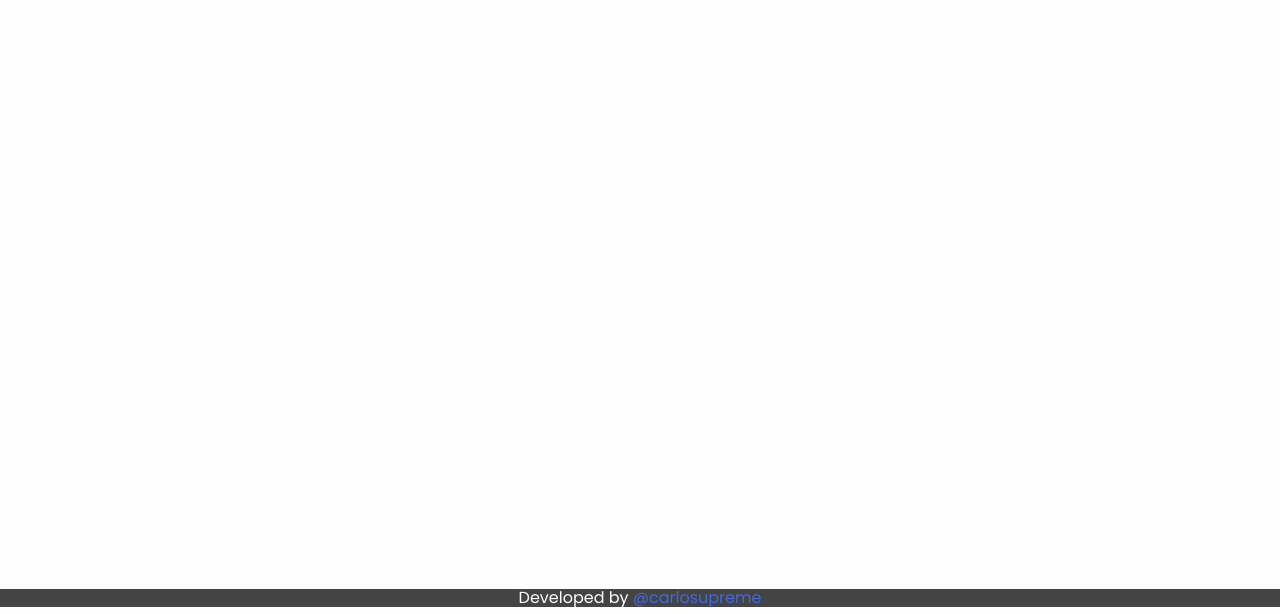
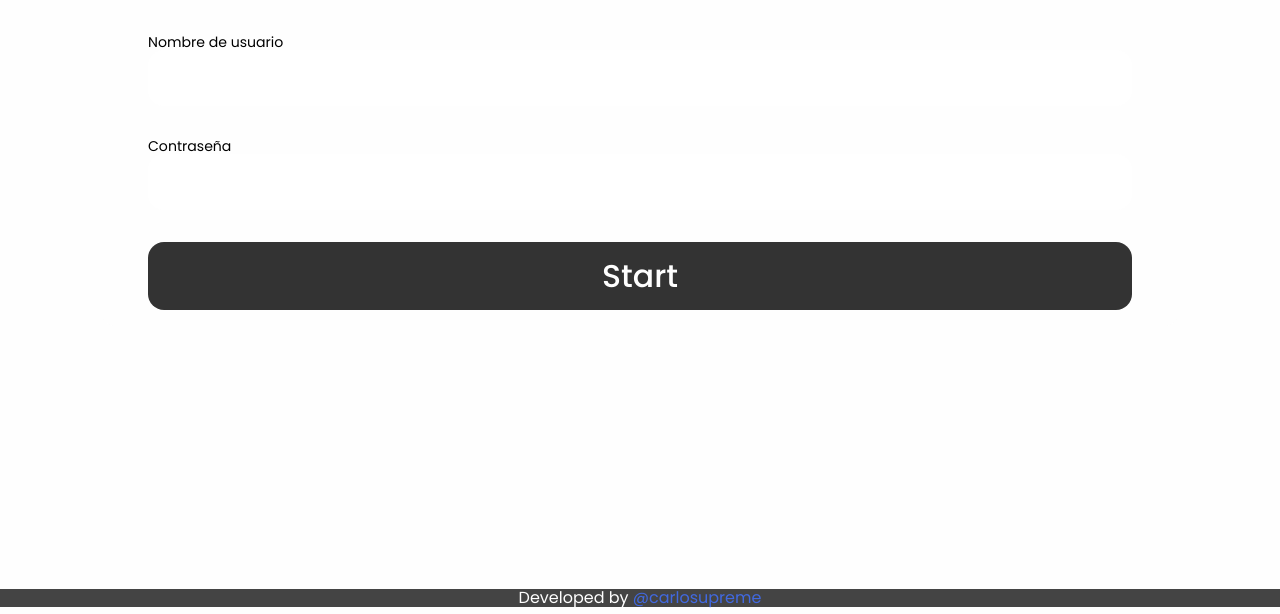
Before and after one commit to carlosupreme/school, a plain HTML site: page index.html in a window 1280 px wide. Shown: the part 193-807 px from the top of the page. Drawn offline with nearby package versions, Linux system fonts and the light colour scheme.

Commit message:
agrego archivos y estilos para el login

```diff
--- a/css/style.css
+++ b/css/style.css
@@ -61,7 +61,6 @@ body {
 }
 
 @media (max-width: 500px) {
-
   .primary-header .menu-btn {
     display: block;
   }
@@ -92,6 +91,9 @@ body {
 main {
   flex-grow: 1;
   overflow-y: auto;
+  overflow-x: hidden;
+  width: 100%;
+  margin-top: 2rem;
 }
 
 .footer {
@@ -102,3 +104,55 @@ main {
 .footer a {
   color: royalblue;
 }
+
+/* LOG IN STYLES */
+.container-log-in {
+  width: 90%;
+  padding: 1rem 3rem;
+  display: flex;
+  flex-direction: column;
+  gap: 2rem;
+  background-color: var(--bg-color);
+  border-radius: 1rem;
+  box-shadow: 0 0 20px -5px var(--border-color);
+  justify-content: center;
+}
+
+.container-log-in h1 {
+  font-size: var(--step-1);
+  text-align: center;
+}
+
+.container-log-in label {
+  display: flex;
+  justify-content: center;
+  flex-direction: column;
+  font-size: var(--step--1);
+}
+
+.container-log-in input {
+  padding: 1rem;
+  border-radius: 1rem;
+  border: 2px solid var(--border-color);
+  font-size: var(--step-0);
+}
+
+.container-log-in input[type="submit"] {
+  width: 100%;
+  background: var(--text-color);
+  color: var(--bg-color);
+  font-size: var(--step-1);
+  font-weight: 500;
+  transition: transform 0.2s;
+  cursor: pointer;
+}
+.container-log-in input[type="submit"]:active {
+  transform: scale(0.9);
+}
+
+#log-in {
+  display: flex;
+  justify-content: center;
+  align-items: center;
+  width: 100%;
+}
--- /dev/null
+++ b/js/components/Login.js
@@ -0,0 +1,31 @@
+export default function Login() {
+  const $div = document.createElement("div");
+  $div.id = "log-in"
+  $div.innerHTML = `
+  <form class="container-log-in" id="form-home">
+  <h1>Log in</h1>
+  <label for="name">
+    Nombre de usuario
+    <input
+      autocomplete="off"
+      type="text"
+      id="nombre"
+      required
+      name="nombre"
+    />
+  </label>
+  <label for="name">
+  Contraseña
+  <input
+    autocomplete="off"
+    type="text"
+    id="nombre"
+    required
+    name="nombre"
+  />
+</label>
+  <input type="submit" value="Start" />
+</form>
+  `;
+  return $div;
+}
--- a/js/helpers/Router.js
+++ b/js/helpers/Router.js
@@ -1,13 +1,19 @@
+import Login from "../components/Login.js";
+
 export default function Router() {
   const $MAIN = document.querySelector("main");
   let { hash } = location;
 
-  if (!hash || hash === "#" || hash === "#/") {
-    $MAIN.innerHTML = "Home";
-  } else if (hash.includes("school")) {
-    $MAIN.innerHTML = "<h1>School page</h1>"
-  } else if (hash.includes("blog")) {
-    $MAIN.innerHTML = "<h1>Blog page</h1>"
+  if (localStorage.getItem("login")) {
+    if (!hash || hash === "#" || hash === "#/") {
+      $MAIN.innerHTML = "Home";
+    } else if (hash.includes("school")) {
+      $MAIN.innerHTML = "<h1>School page</h1>";
+    } else if (hash.includes("blog")) {
+      $MAIN.innerHTML = "<h1>Blog page</h1>";
+    }
+  } else {
+    $MAIN.insertAdjacentElement("afterbegin",Login());
   }
 
   console.log(`router a cambiado a ${hash}`);
```
Also changed, not shown: 1 other file.
